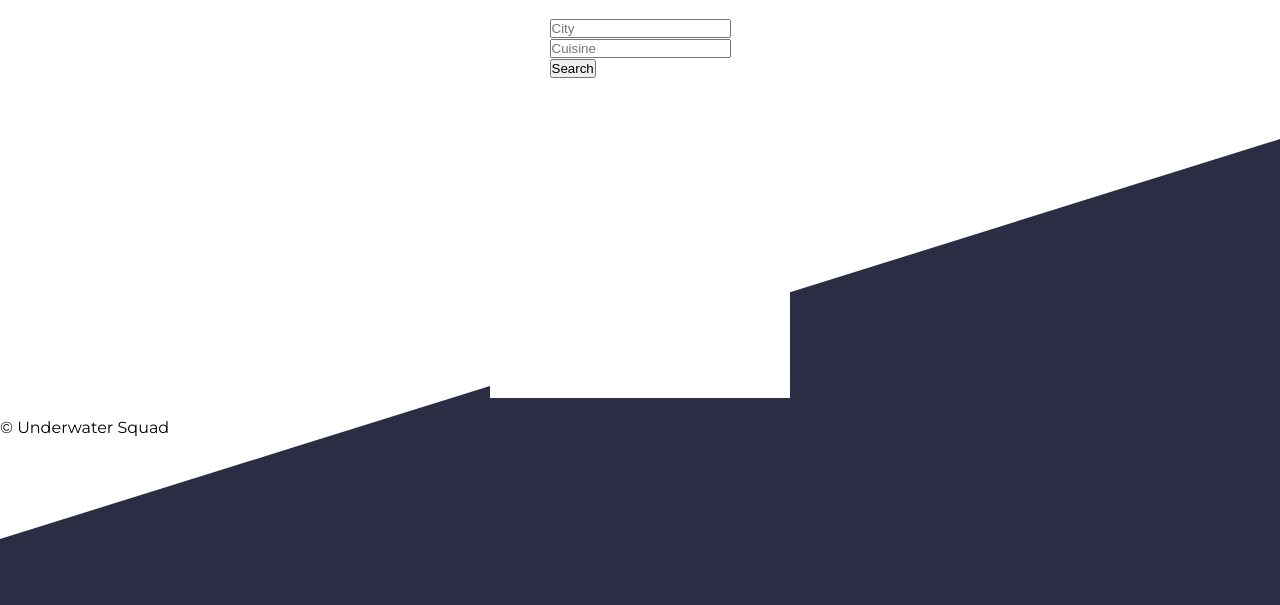
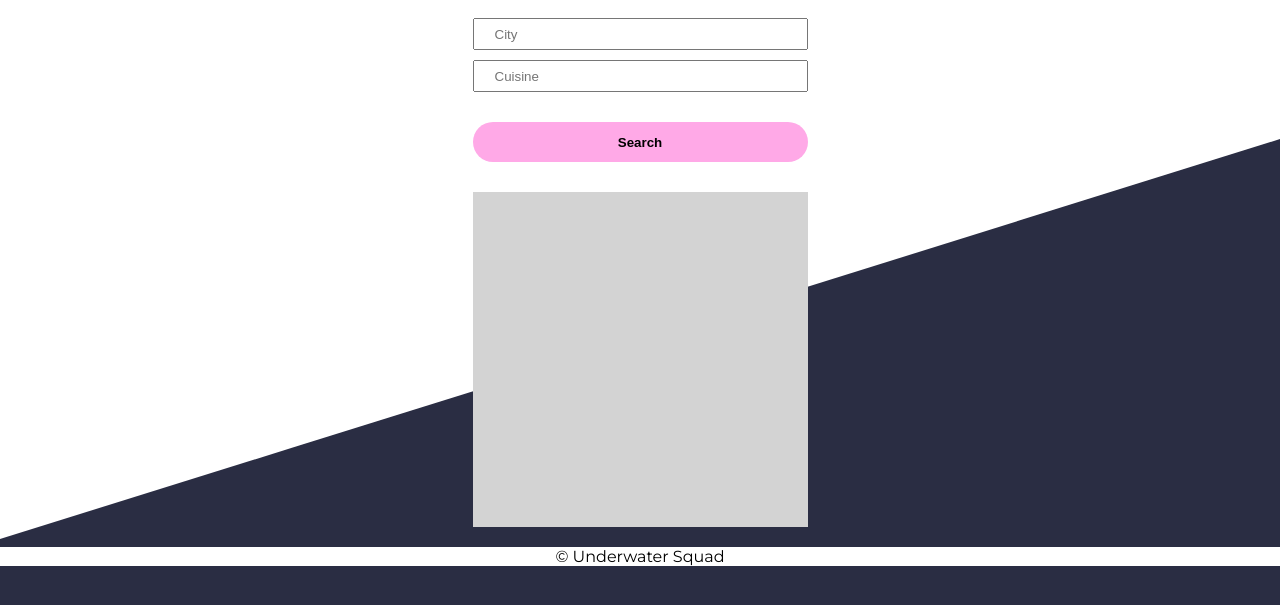
Before and after one commit to taraDM23/Dont-Eat, a plain HTML site: page index.html in a window 1280 px wide. Shown: the part 61-666 px from the top of the page. Drawn offline with nearby package versions, Linux system fonts and the light colour scheme.

Commit message:
changed background colour, formatted results and form

```diff
--- a/css/style.scss
+++ b/css/style.scss
@@ -26,10 +26,11 @@ body, html {
 
 body {
   font-family: 'Montserrat', sans-serif;
+  background-color: colour(dark);
 
   #bg {
-    clip-path: polygon(0 75%, 100% 25%, 100% 100%, 0% 100%);
-    background-color: colour(dark);
+    clip-path: polygon(0 0, 100% 0, 100% 25%, 0 75%);
+    background-color: colour(white);
     width: 100%;
     height: 100%;
     position: absolute;
@@ -45,6 +46,7 @@ h1  {
 
 // ==================== main ====================
 main  {
+  grid-area: main;
   display: grid;
   grid-template-columns: 1fr;
   grid-template-areas:
@@ -57,19 +59,85 @@ main  {
 
   .search-container {
     grid-area: search;
+
+    form {
+
+      .form-box {
+        margin-bottom: 10px;
+
+        #input-city, #input-cuisine {
+          width: 335px;
+          height: 2rem;
+          text-indent: 20px;
+        }
+
+        #button-search {
+          width: 335px;
+          height: 2.5rem;
+          text-align: center;
+          font-weight: 700;
+          border-radius: 20px;
+          border: none;
+          margin-top: 20px;
+          background-color: colour(light);
+        }
+      }
+    }
   }
 
   .map-container {
     grid-area: map;
 
     .map-box {
-      height: 300px;
-      width: 300px;
-      background: colour(white);
+      height: 335px;
+      width: 335px;
+      background-color: lightgray;
     }
   }
 
   .results-container {
     grid-area: results;
+
+    .results-div {
+      background-color: colour(white);
+      margin: 0 20px 20px 20px;
+      padding: 10px;
+
+      display: flex;
+      flex-direction: row;
+      align-items: center;
+      // justify-content: center;
+
+
+      .img {
+        display: inline-block;
+      }
+
+      .text {
+        color: colour(dark);
+        display: inline-block;
+        padding-left: 20px;
+
+        .details {
+          line-height: 1.4;
+        }
+
+        .restaurant {
+          font-weight: 700;
+        }
+
+        .rating {
+          color: rgb(243, 51, 60);
+          font-weight: 700;
+        }
+      }
+    }
   }
 }
+
+// ==================== footer ====================
+footer {
+  grid-area: footer;
+  background-color: colour(white);
+  text-align: center;
+}
```
Also changed, not shown: css/style.css, 1 other file.
